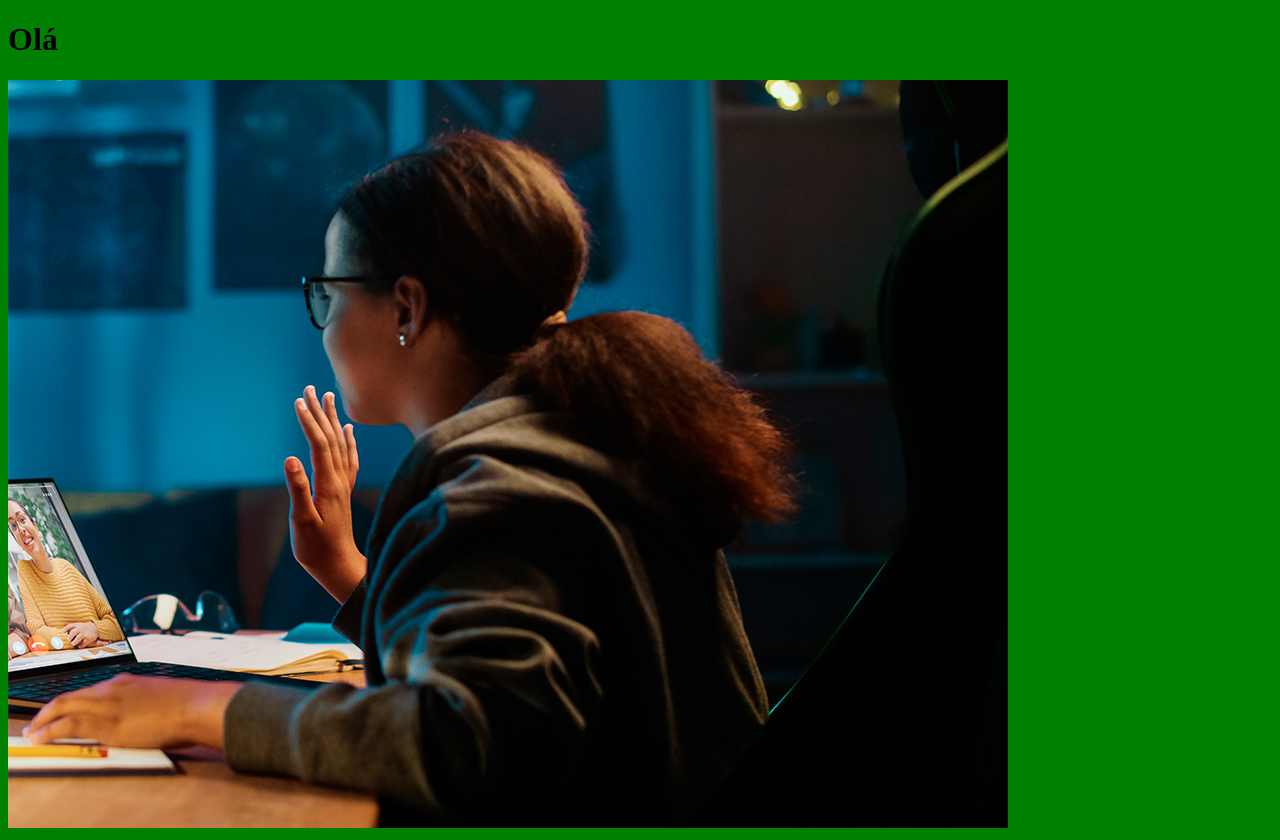
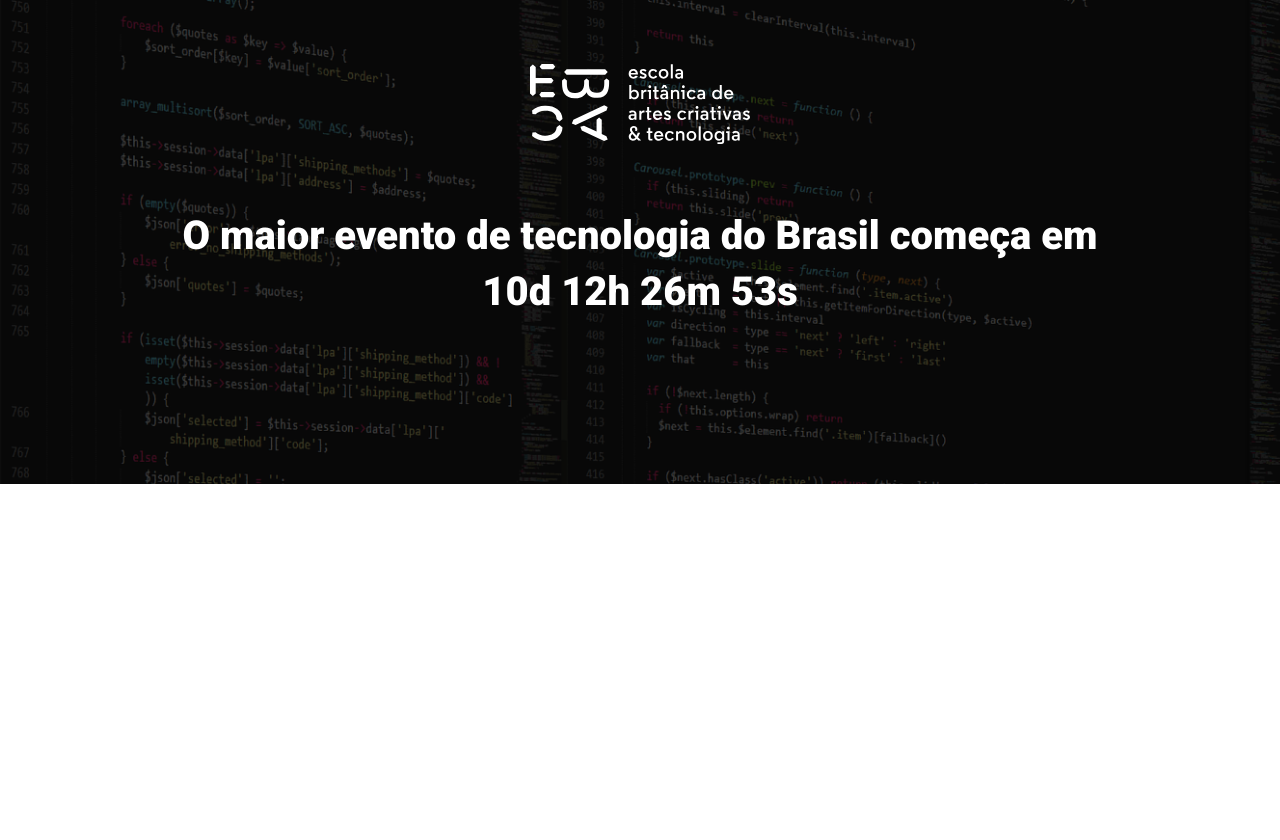
Before and after one commit to Rojerneo/ebac_tech_talks, a website built with Parcel: page src/index.html in a window 1280 px wide. After the commit the page ends 800 px from the top, so only its background shows below. Built offline with nearby package versions, Linux system fonts and the light colour scheme.

Commit message:
hero finalizado

```diff
--- a/src/index.html
+++ b/src/index.html
@@ -5,10 +5,20 @@
     <meta name="viewport" content="width=device-width, initial-scale=1.0">
     <title>Document</title>
     <link rel="stylesheet" href="styles/main.scss">
+
+    <link rel="preconnect" href="https://fonts.googleapis.com">
+    <link rel="preconnect" href="https://fonts.gstatic.com" crossorigin>
+    <link href="https://fonts.googleapis.com/css2?family=Roboto:wght@400;700;900&display=swap" rel="stylesheet">
 </head>
 <body>
-    <h1>Olá</h1>
-    <img src="./images/backend.png" alt="">
+    <header class="hero">
+        <div class="container">
+            <img class="hero__logo" src="images/ebac_logo.svg" alt="Logo Ebac">
+            <p class="hero__text">
+                O maior evento de tecnologia do Brasil começa em 10d 12h 26m 53s
+            </p>
+        </div>
+    </header>
 
     <script src="scripts/main.js"></script>
 </body>
--- /dev/null
+++ b/src/styles/hero.scss
@@ -0,0 +1,52 @@
+.hero {
+    padding-top: 64px;
+    padding-bottom: 100px;
+    background-image: url(../images/fundo.png);
+    background-repeat: no-repeat;
+    background-size: cover;
+    position: relative;
+
+    .container {
+        position: relative;
+    }
+
+    &::before {
+        position: absolute;
+        top: 0;
+        left: 0;
+        width: 100%;
+        height: 100%;
+        background-color: #000;
+        content: '';
+        opacity: .7;
+    }
+
+    &__text {
+        margin: 64px 0;
+        font-size: 40px;
+        line-height: 56px;
+        color: #fff;
+        font-weight: 900;
+        text-align: center;
+    }
+
+    &__logo {
+        margin: 0 auto;
+        height: 80px;
+        display: block;
+    }
+
+    @media (max-width: 640px) {
+        padding: 40px 0;
+
+        &__logo {
+            height: 40px;
+        }
+
+        &__text {
+            font-size: 22px;
+            line-height: 24px;
+            margin: 24px 0;
+        }
+    }
+}
--- a/src/styles/main.scss
+++ b/src/styles/main.scss
@@ -1,3 +1,22 @@
-body {
-    background-color: green;
+@use 'hero';
+
+* {
+    margin: 0;
+    padding: 0;
+    box-sizing: border-box;
+    font-family: 'Roboto', sans-serif;
 }
+
+.container {
+    max-width: 960px;
+    width: 100%;
+    margin: 0 auto;
+
+    @media (max-width: 640px) {
+        max-width: 80%;
+    }
+
+    @media (max-width: 1024px) {
+        max-width: 90%;
+    }
+}
```
